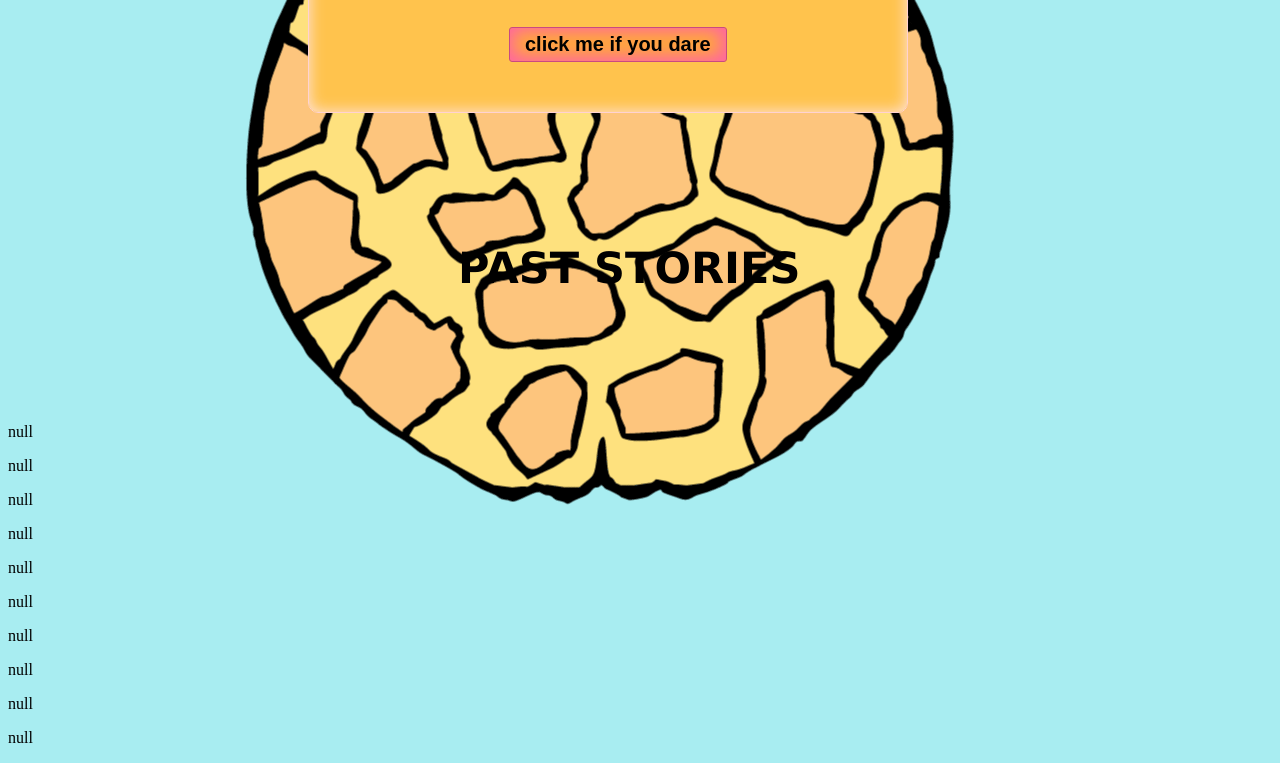
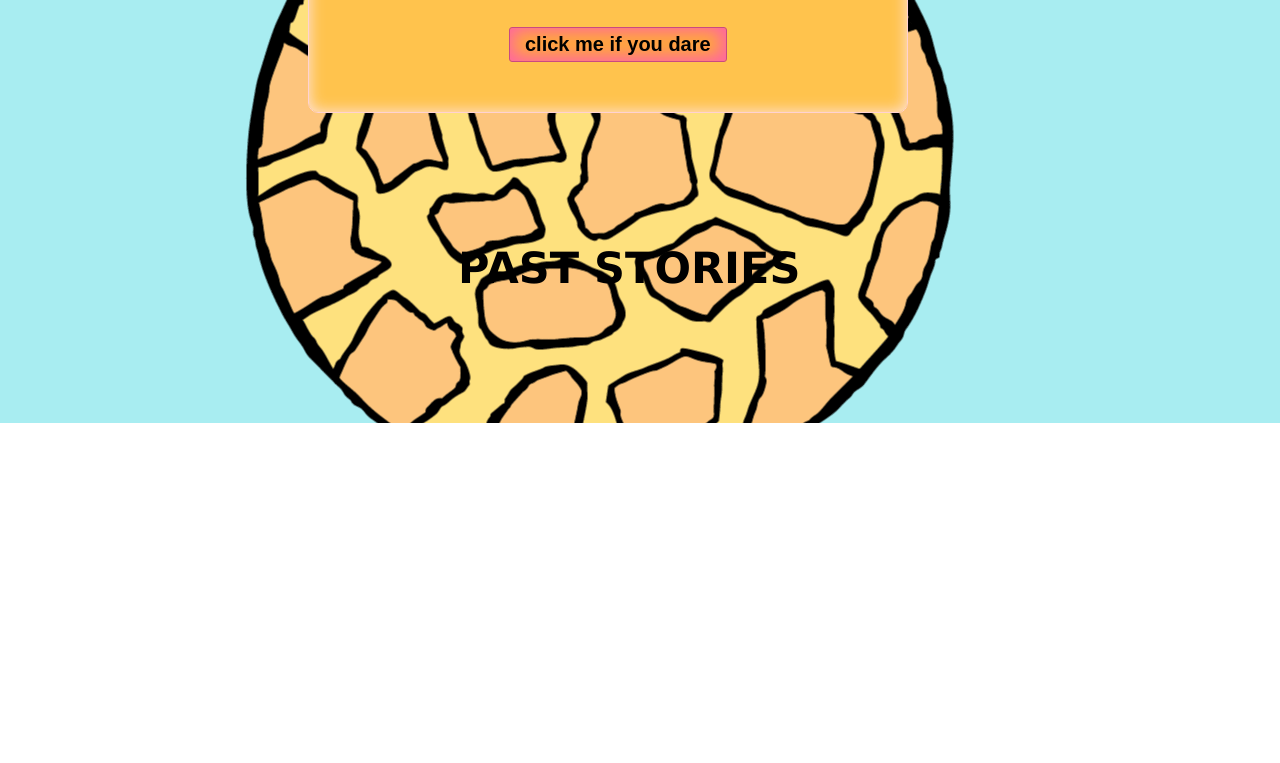
Before and after one commit to feder1c0/mad_libs, a plain HTML site: page index.html in a window 1280 px wide. Shown: the part 912-1675 px from the top of the page. After the commit the page ends 1335 px from the top, so only its background shows below. Drawn offline with Linux system fonts and the light colour scheme.

Commit message:
localstorage
lol

```diff
--- a/index.html
+++ b/index.html
@@ -65,7 +65,7 @@
 
 <script>
      var paststories = document.getElementById('paststories');
-     for (var i = 0; i < 10; i++) {
+     for (var i = 0; i < localStorage.length; i++) {
      var pastStory =localStorage.getItem(localStorage.key(i));
        paststories.insertAdjacentHTML('beforeend', `<p>${pastStory}</p>`);}
 
```
